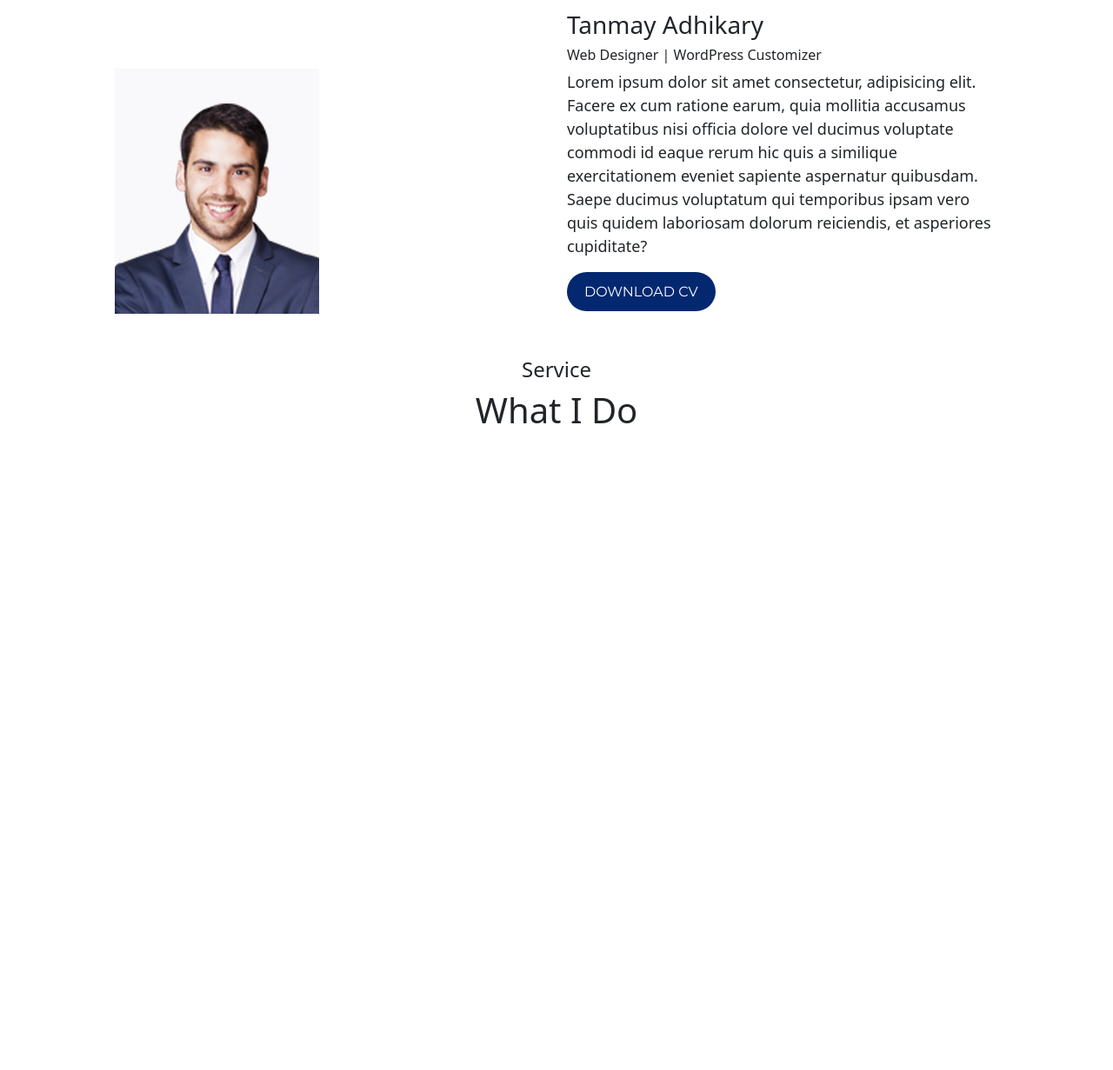
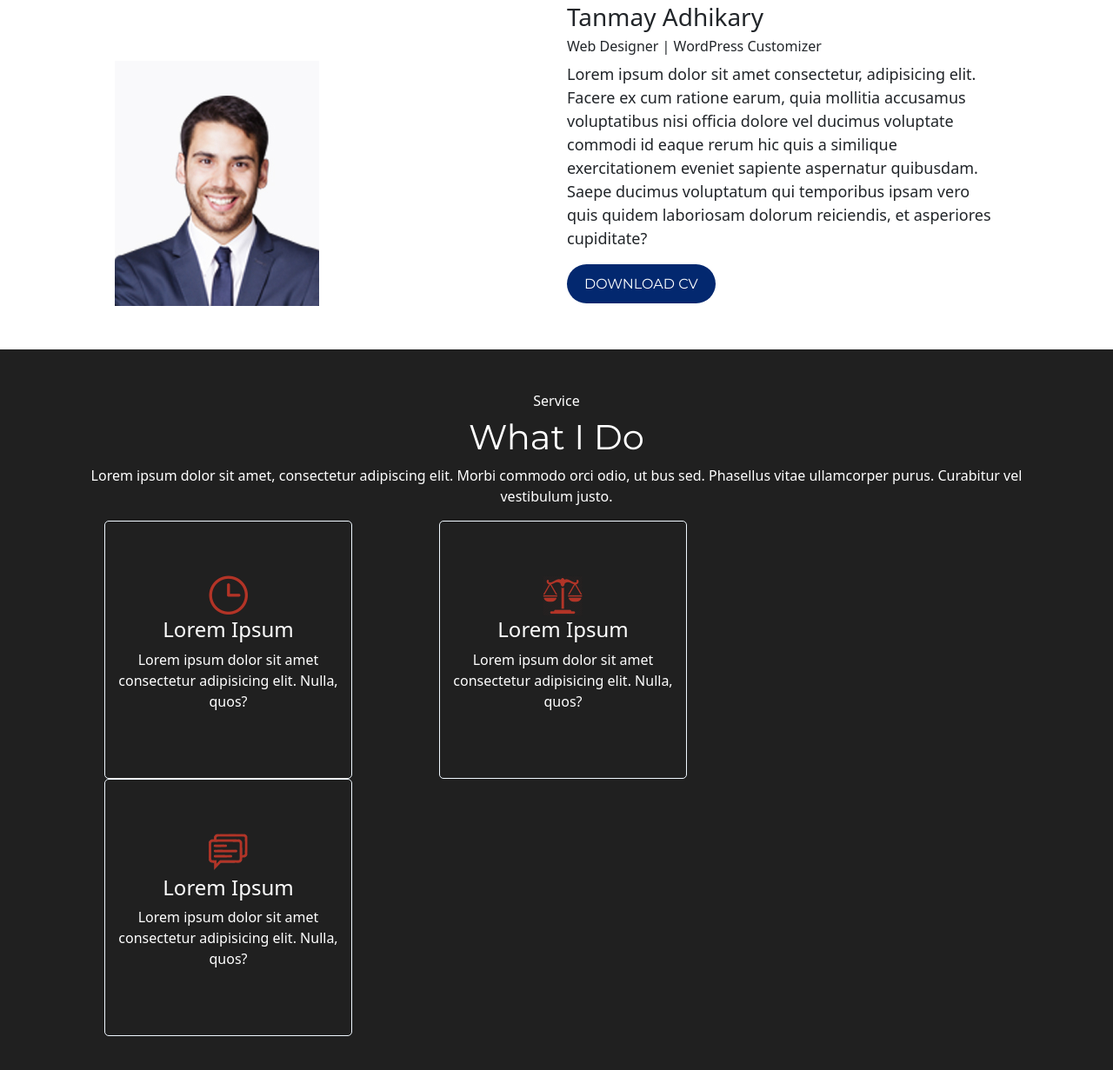
Before and after one commit to tanmay360/portfolio, a plain HTML site: page index.html in a window 1280 px wide. Shown: the part 835-2066 px from the top of the page at 87% size. Before the commit the page ends 1339 px from the top, so only its background shows below. Drawn offline with nearby package versions, Linux system fonts and the light colour scheme.

Commit message:
portfolio

```diff
--- a/index.html
+++ b/index.html
@@ -75,7 +75,7 @@
        <!--About Section Started-->
       <section class="container">
         <div class="about-me">
-         <h4>Who am I</h4>
+         <h6>Who am I</h6>
          <h1>About Me</h1>
          <p>Lorem ipsum dolor sit amet, consectetur adipiscing elit. Morbi commodo orci odio, ut bus sed. Phasellus vitae ullamcorper purus. Curabitur vel vestibulum justo.</p>
         </div>
@@ -93,15 +93,40 @@
       </section>
       <!--About Section Finished-->
       <!--What I Do Section Started-->
-      <section class="container what-do">
-        <div class="row">
-          <div class="what-i-do">
-            <h4>Service</h4>
-            <h1>What I Do</h1>
+      <div class="container-fluid what-do">
+        <section class="container">
+          <div class="row">
+            <div class="col-lg-12 col-md-12 col-sm-12">
+              <div class="what-i-do">
+                <h6>Service</h6>
+                <h1>What I Do</h1>
+                <p>
+                  Lorem ipsum dolor sit amet, consectetur adipiscing elit. Morbi commodo orci odio, ut bus sed. Phasellus vitae ullamcorper purus. Curabitur vel vestibulum justo.
+                </p>
+              </div>
+            </div>
           </div>
-        </div>
-
-      </section>
+        </section>
+        <section class="container">
+          <div class="row boxx">
+            <div class="col-lg-3 col-md-6 col-sm-12 icon-boxx">
+              <img src="Assets/Icons/a.png" width="50px" height="auto" alt="">
+              <h4>Lorem Ipsum</h4>
+              <p>Lorem ipsum dolor sit amet consectetur adipisicing elit. Nulla, quos?</p>
+            </div>
+            <div class="col-lg-3 col-md-6 col-sm-12 icon-boxx">
+              <img src="Assets/Icons/b.png" width="50px" height="auto" alt="">
+              <h4>Lorem Ipsum</h4>
+              <p>Lorem ipsum dolor sit amet consectetur adipisicing elit. Nulla, quos?</p>
+            </div>
+            <div class="col-lg-3 col-md-6 col-sm-12 icon-boxx">
+              <img src="Assets/Icons/c.png" width="50px" height="auto" alt="">
+              <h4>Lorem Ipsum</h4>
+              <p>Lorem ipsum dolor sit amet consectetur adipisicing elit. Nulla, quos?</p>
+            </div>
+          </div>
+        </section>
+      </div>
     <!--Bottstrap Js Script Started-->
     <script src="https://cdn.jsdelivr.net/npm/bootstrap@5.0.2/dist/js/bootstrap.bundle.min.js" integrity="sha384-MrcW6ZMFYlzcLA8Nl+NtUVF0sA7MsXsP1UyJoMp4YLEuNSfAP+JcXn/tWtIaxVXM" crossorigin="anonymous"></script>
     <!--Bottstrap Js Script Finished-->
--- a/style.css
+++ b/style.css
@@ -113,4 +113,21 @@ border: solid 3px #f66200 ;
 /*About Section CSS Finished*/
 .what-i-do{
     text-align: center;
+    color: #fff;
 }
+.what-do{
+    padding: 50px 50px;
+    background-color: #202020;
+}
+.what-i-do h1{
+    font-weight: 700px;
+    font-family: 'Montserrat', sans-serif;
+}
+.icon-boxx{
+    border: solid 1px #F0F8FF;
+    border-radius: 5px;
+    text-align: center;
+    margin: 0 50px;
+    padding: 60px 0px;
+    color: #fff;
+}
```
Also changed, not shown: Assets/Icons/a.png (added), Assets/Icons/b.png (added), Assets/Icons/c.png (added), Assets/Icons/d.png (added).
